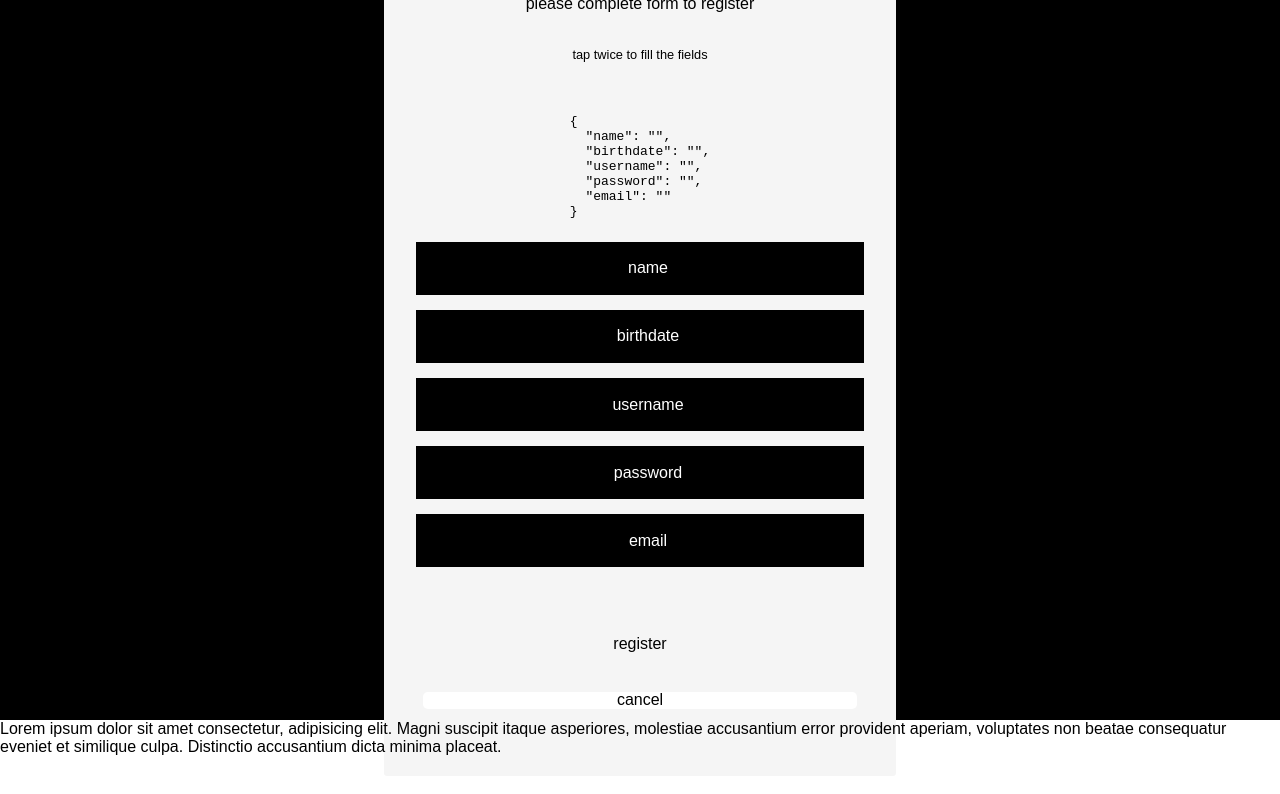
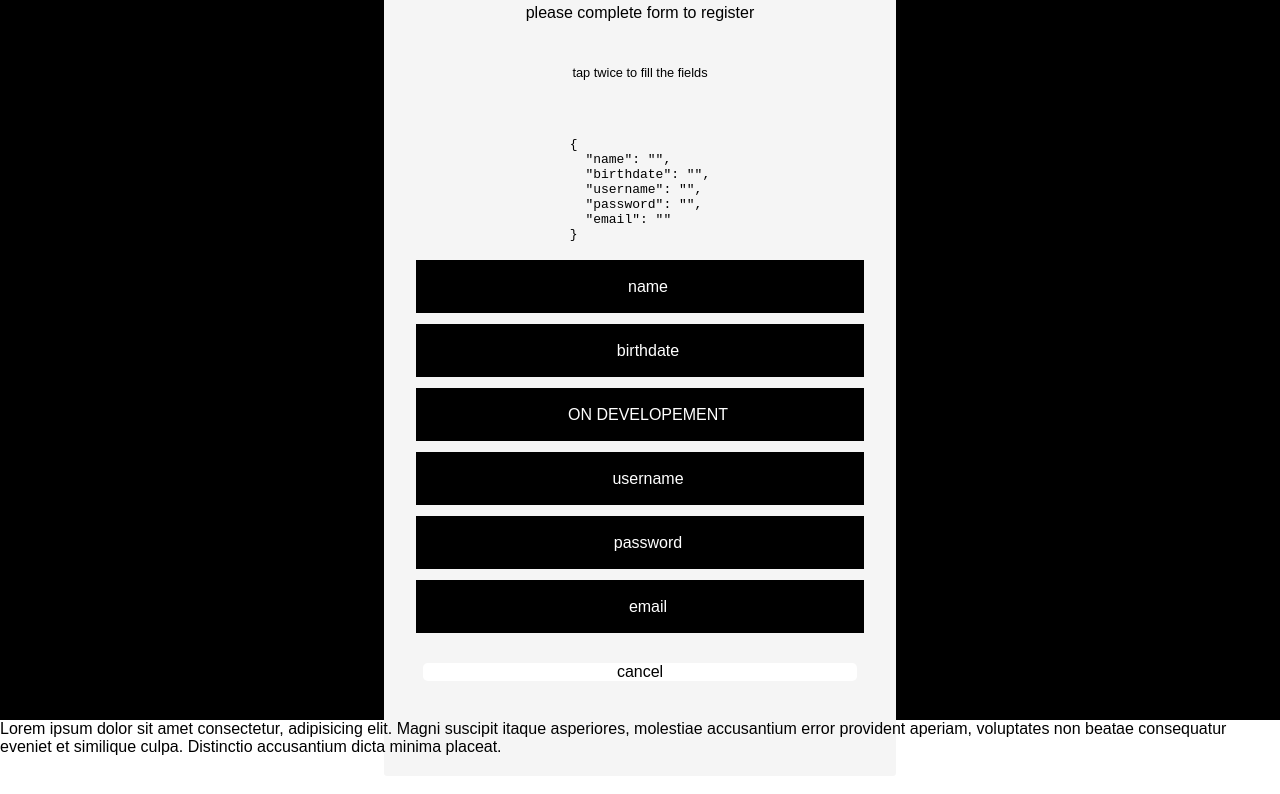
Before and after one commit to suku60/moviesaurus_frontend, a React (Create React App) app: page /register in a window 1280 px wide. Shown: the top 794 px of the page. Built offline with nearby package versions, Linux system fonts and the light colour scheme; a web font is replaced by a local one.

Commit message:
Register & Login buttons only showing when all data fields are completed.

```diff
--- a/src/Containers/Login/Login.css
+++ b/src/Containers/Login/Login.css
@@ -16,6 +16,7 @@
     --transition-fast: .1s;
     --transition-med: .5s;
     --transition-slow: .9s;
+    --transition-superSlow: 1.3s;
 }
 
 
@@ -173,7 +174,7 @@
 
   cursor: pointer;
   color: var(--color-main-light-1);
-  transition: var(--transition-med);
+  transition: var(--transition-superSlow);
 
   color: var(--color-main-dark-3);
 }
--- a/src/Containers/Login/Login.jsx
+++ b/src/Containers/Login/Login.jsx
@@ -19,11 +19,30 @@ const Login = () => {
         const [errorMessage, setErrorMessage] = useState("");
 
 
+        const [displayLoginButton, setDisplayLoginButton] = useState("none")
+
         const [displayName, setDisplayName] = useState("");
         const [displayPass, setDisplayPass] = useState("");
 
+        useEffect(()=>{
 
-        const [transparency, setTransparency] = useState("flex");
+        },[]);
+
+
+        useEffect(()=>{
+
+
+      },[displayLoginButton]);
+
+        // HANDLERS:
+
+        const showLoginButton = (e) => {
+           if(userData.name !== "" && userData.password !== ""){
+            setDisplayLoginButton("flex");
+          }else{
+            setDisplayLoginButton("none")
+          }
+        }
 
         const fillUserData = (e) => {
             setUserData({
@@ -59,8 +78,8 @@ const Login = () => {
                         </div>
                         <div className="input_box">
                             <input type="name" name="name" id="input_name_login" title="name"
-                            autoComplete="off" onChange={(e)=>{fillUserData(e)}} style={{display : transparency}}/>
-                            <div className="input_box_back" style={{display : transparency}}  onClick={()=>{changeDisplayName()}}>hide
+                            autoComplete="off" onChange={(e)=>{fillUserData(e); showLoginButton(e)}}/>
+                            <div className="input_box_back"  onClick={()=>{changeDisplayName()}}>hide
                             </div>
                         </div>
                     </div>
@@ -69,14 +88,14 @@ const Login = () => {
                         </div>
                         <div className="input_box">
                             <input type="password" name="password" id="input_password_login" title="password"
-                            autoComplete="off" onChange={(e)=>{fillUserData(e)}} style={{display : transparency}} />
-                            <div className="input_box_back" style={{display : transparency}}  onClick={()=>{changeDisplayPass()}}>hide
+                            autoComplete="off" onChange={(e)=>{fillUserData(e); showLoginButton(e)}} />
+                            <div className="input_box_back"  onClick={()=>{changeDisplayPass()}}>hide
                             </div>
                         </div>
                     </div>
                 </div>
                     <div className="full_form_box_login_container">
-                        <div className="full_form_box_login_line" id="login_button">login
+                        <div className="full_form_box_login_line" id="login_button" style={{display : displayLoginButton}}>login
                         {/* need to add the function */}
                         </div>
                         <LoginRegisterButton viewNameDisplay={"Not a member? Register here"} pathUrl={"/register"}/>
--- a/src/Containers/Register/Register.css
+++ b/src/Containers/Register/Register.css
@@ -11,6 +11,8 @@
     --color-main-dark-1:hsl(37, 32%, 20%);
     --color-main-dark-2:hsl(37, 62%, 10%);
     --color-main-dark-3:hsl(37, 72%, 0%);
+
+    --color-main-error-1: red;
 
     --border-radius: 1em;
     --border-radius-2: .2em;
@@ -200,6 +202,24 @@ transition: var(--transition-med);
     background-color: var(--color-main-light-3);
 }
 
+.form_input_small {
+    height: 3.3em;
+    width: 5em;
+
+    margin-right: 1em;
+
+    border-radius: .1em;
+}
+
+.error_box {
+    margin: 0;
+    padding: 0;
+
+    font-size: 1.5em;
+
+    color: var(--color-main-error-1);
+}
+
 /* IDs */
 
 #mid_form_box {
@@ -221,7 +241,7 @@ transition: var(--transition-med);
 
     cursor: pointer;
     color: var(--color-main-light-1);
-    transition: var(--transition-med);
+    transition: var(--transition-superSlow);
 
     color: var(--color-main-dark-3);
 
@@ -249,7 +269,9 @@ transition: var(--transition-med);
     margin: 0;
     padding: 0;
 
-    height: 3.3em;
+    padding-left: .1em;
+
+    height: 3.4em;
     width: 20.5em;
 
     z-index: 40;
@@ -272,3 +294,23 @@ transition: var(--transition-med);
 #tap_text {
     font-size: .8em;
 }
+
+#input_birth_year {
+    width: 7em;
+
+    border-radius: var(--border-radius-4);
+}
+
+#input_birth_day {
+    margin: 0;
+}
+
+#form_birth {
+    display: flex;
+
+}
+
+#form_birth:hover {
+
+    color: transparent;
+}
--- a/src/Containers/Register/Register.jsx
+++ b/src/Containers/Register/Register.jsx
@@ -26,7 +26,7 @@ const Register = () => {
     const [displayUser, setDisplayUser] = useState("");
     const [displayPass, setDisplayPass] = useState("");
     const [displayEmail, setDisplayEmail] = useState("");
-    const [displayRegisterButton, setDisplayRegisterButton] = useState({display: "none"});
+    const [displayRegisterButton, setDisplayRegisterButton] = useState("none");
     const [transparency, setTransparency] = useState("flex");
 
     // useEffect: First one will execute itself when the app runs
@@ -155,9 +155,10 @@ const Register = () => {
 
         console.log("RAWUSERDATA HERE", rawUserData)
         // error / validations
-        errorDisplay = validations[field[0],field[1]];
+        errorDisplay = validations(field[0],field[1]);
 console.log("ERROR DISPLAY", errorDisplay)
         if(errorDisplay !== "valid"){
+          console.log("RAWUSERDATA HERE 2", rawUserData)
           setValidationMessage(errorDisplay);
           return;
 
@@ -246,6 +247,21 @@ console.log("HELLO IM THE RESPONSE",dataResponse)
                 </div>
                 </div>
                 <div className="full_form_box_line">
+                    <div className="form_box" id="form_birth" style={{display : displayBirth}} onClick={()=>{changeDisplayBirth()}}>ON DEVELOPEMENT
+                    </div>
+                    <div className="input_box">
+                    <input className="form_input_small" type="birthdate2" name="birthdate_year" id="input_birth_year" placeholder="year" title="birthdate2"
+                    autoComplete="off" onChange={(e)=>{fillUserData(e); showRegisterButton(e)}} style={{display : transparency}} />
+                    <input className="form_input_small" type="birthdate2" name="birthdate_month" id="input_birthdate2" placeholder="month" title="birthdate2"
+                    autoComplete="off" onChange={(e)=>{fillUserData(e); showRegisterButton(e)}} style={{display : transparency}} />
+                    <input className="form_input_small" type="birthdate2" name="birthdate_day" id="input_birth_day" placeholder="day" title="birthdate2"
+                    autoComplete="off" onChange={(e)=>{fillUserData(e); showRegisterButton(e)}} style={{display : transparency}} />
+
+                    <div className="input_box_back" style={{display : transparency}}  onClick={()=>{changeDisplayBirth()}}>hide
+                    </div>
+                </div>
+                </div>
+                <div className="full_form_box_line">
                     <div className="form_box" style={{display : displayUser}} onClick={()=>{changeDisplayUser()}}>username
                     </div>
                     <div className="input_box">
@@ -280,7 +296,7 @@ console.log("HELLO IM THE RESPONSE",dataResponse)
                 <div className="full_form_box_line" id="register_button" onClick={()=>sendUserData()} onChange={(e)=>{showRegisterButton(e)}} style={{display : displayRegisterButton}}>register
                 </div>
                 <CancelButton viewNameDisplay={"cancel"} pathUrl={"/"}/>
-                {validationMessage}
+                <div className="error_box">{<pre>{validationMessage}</pre>}</div>
             </div>
         </div>
     </div>
--- a/src/utilities.js
+++ b/src/utilities.js
@@ -16,7 +16,7 @@ export const validations = (type,value) => {
 
         case 'name':
 
-            if (! /[a-z]/gi.test(value) ) {
+            if (! /[a-zA-Z]/gi.test(value) ) {
                 return "Invalid name";
             }else{
                 return "valid";
```
Also changed, not shown: 1 other file (tests, documents, lock files or other folders).
